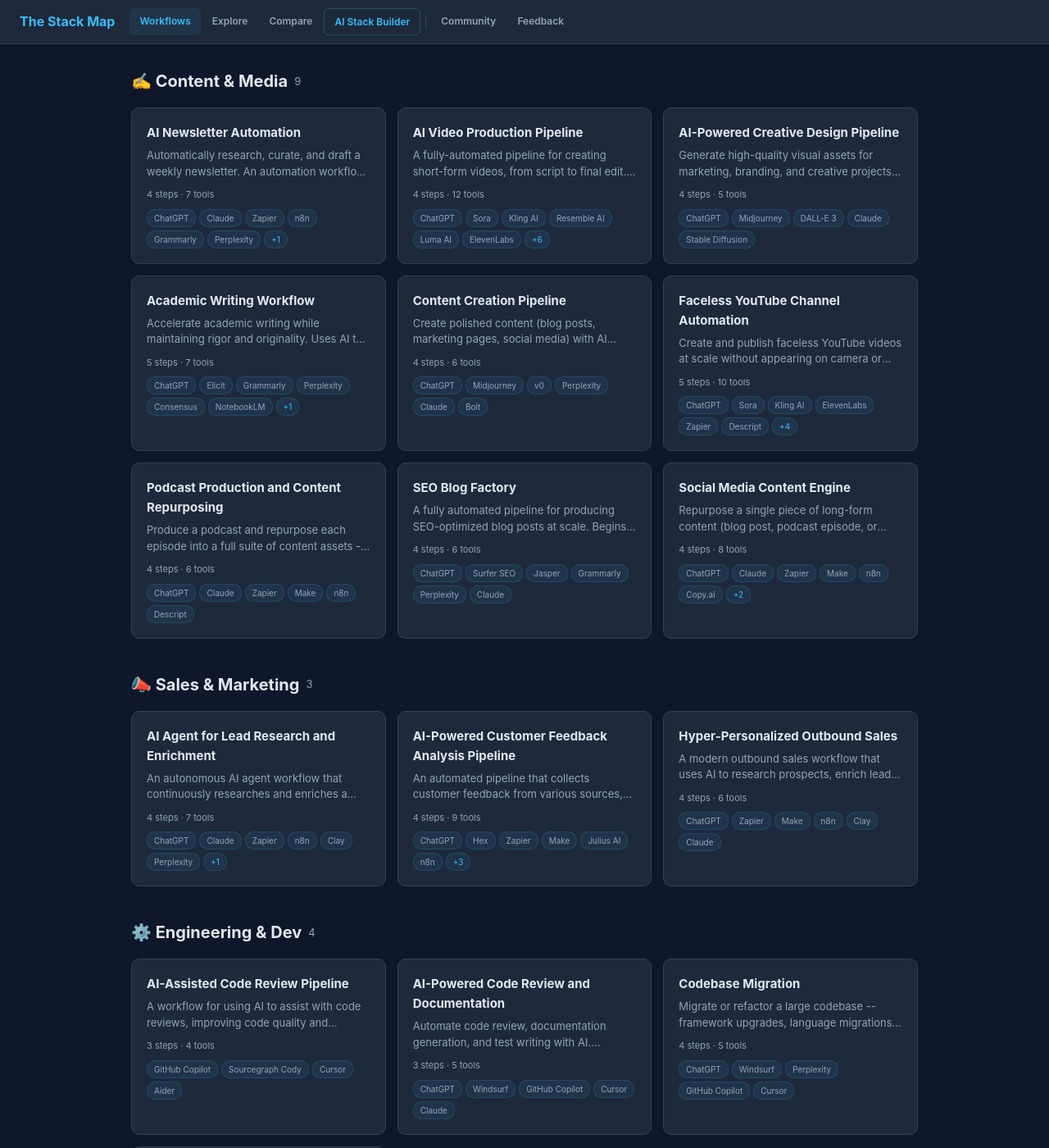
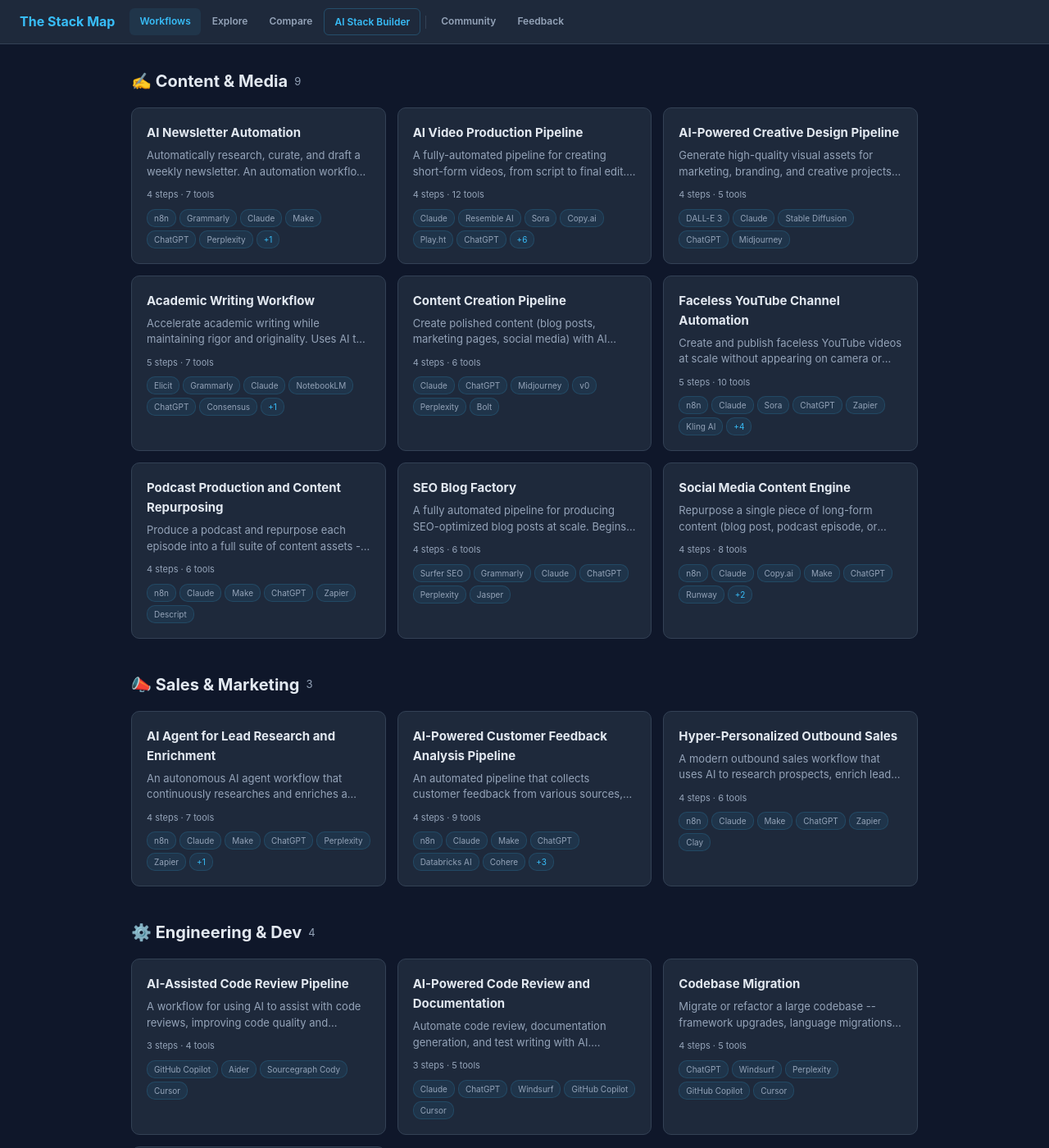
Before and after one commit to typride/typride.github.io, a Jekyll site: the page ai-tools/index.html, which Jekyll copies as it is, in a window 1280 px wide and 1400 px high, scrolled down 576 px. Shown: the whole window at 82% size. Built offline with Jekyll 4.4.1, drawn with Linux system fonts in a browser that asks for light colours; a script that is not in the unit is left out; some of the changed text lies outside the part shown.

Commit message:
Update AI tools visualization

```diff
--- a/ai-tools/index.html
+++ b/ai-tools/index.html
@@ -199,72 +199,72 @@ a:hover { text-decoration: underline; }
   <div class="wf-card-name">AI Newsletter Automation</div>
   <div class="wf-card-desc">Automatically research, curate, and draft a weekly newsletter. An automation workflow monitors RSS feeds, Reddit, and news sources for relevant content, then us</div>
   <div class="wf-card-meta">4 steps &middot; 7 tools</div>
-  <div class="wf-card-tools"><span class="wf-tool-chip">ChatGPT</span><span class="wf-tool-chip">Claude</span><span class="wf-tool-chip">Zapier</span><span class="wf-tool-chip">n8n</span><span class="wf-tool-chip">Grammarly</span><span class="wf-tool-chip">Perplexity</span><span class="wf-tool-chip wf-more">+1</span></div>
+  <div class="wf-card-tools"><span class="wf-tool-chip">n8n</span><span class="wf-tool-chip">Grammarly</span><span class="wf-tool-chip">Claude</span><span class="wf-tool-chip">Make</span><span class="wf-tool-chip">ChatGPT</span><span class="wf-tool-chip">Perplexity</span><span class="wf-tool-chip wf-more">+1</span></div>
 </a><a href="/explore/?workflow=ai-video-production-pipeline" class="wf-card">
   <div class="wf-card-name">AI Video Production Pipeline</div>
   <div class="wf-card-desc">A fully-automated pipeline for creating short-form videos, from script to final edit. This workflow is ideal for producing content for platforms like TikTok, Yo</div>
   <div class="wf-card-meta">4 steps &middot; 12 tools</div>
-  <div class="wf-card-tools"><span class="wf-tool-chip">ChatGPT</span><span class="wf-tool-chip">Sora</span><span class="wf-tool-chip">Kling AI</span><span class="wf-tool-chip">Resemble AI</span><span class="wf-tool-chip">Luma AI</span><span class="wf-tool-chip">ElevenLabs</span><span class="wf-tool-chip wf-more">+6</span></div>
+  <div class="wf-card-tools"><span class="wf-tool-chip">Claude</span><span class="wf-tool-chip">Resemble AI</span><span class="wf-tool-chip">Sora</span><span class="wf-tool-chip">Copy.ai</span><span class="wf-tool-chip">Play.ht</span><span class="wf-tool-chip">ChatGPT</span><span class="wf-tool-chip wf-more">+6</span></div>
 </a><a href="/explore/?workflow=ai-creative-design-pipeline" class="wf-card">
   <div class="wf-card-name">AI-Powered Creative Design Pipeline</div>
   <div class="wf-card-desc">Generate high-quality visual assets for marketing, branding, and creative projects using AI image generation tools. Combines multiple generators for different s</div>
   <div class="wf-card-meta">4 steps &middot; 5 tools</div>
-  <div class="wf-card-tools"><span class="wf-tool-chip">ChatGPT</span><span class="wf-tool-chip">Midjourney</span><span class="wf-tool-chip">DALL-E 3</span><span class="wf-tool-chip">Claude</span><span class="wf-tool-chip">Stable Diffusion</span></div>
+  <div class="wf-card-tools"><span class="wf-tool-chip">DALL-E 3</span><span class="wf-tool-chip">Claude</span><span class="wf-tool-chip">Stable Diffusion</span><span class="wf-tool-chip">ChatGPT</span><span class="wf-tool-chip">Midjourney</span></div>
 </a><a href="/explore/?workflow=academic-writing-workflow" class="wf-card">
   <div class="wf-card-name">Academic Writing Workflow</div>
   <div class="wf-card-desc">Accelerate academic writing while maintaining rigor and originality. Uses AI to assist with literature review, evidence synthesis, outlining, and drafting, whil</div>
   <div class="wf-card-meta">5 steps &middot; 7 tools</div>
-  <div class="wf-card-tools"><span class="wf-tool-chip">ChatGPT</span><span class="wf-tool-chip">Elicit</span><span class="wf-tool-chip">Grammarly</span><span class="wf-tool-chip">Perplexity</span><span class="wf-tool-chip">Consensus</span><span class="wf-tool-chip">NotebookLM</span><span class="wf-tool-chip wf-more">+1</span></div>
+  <div class="wf-card-tools"><span class="wf-tool-chip">Elicit</span><span class="wf-tool-chip">Grammarly</span><span class="wf-tool-chip">Claude</span><span class="wf-tool-chip">NotebookLM</span><span class="wf-tool-chip">ChatGPT</span><span class="wf-tool-chip">Consensus</span><span class="wf-tool-chip wf-more">+1</span></div>
 </a><a href="/explore/?workflow=content-creation-pipeline" class="wf-card">
   <div class="wf-card-name">Content Creation Pipeline</div>
   <div class="wf-card-desc">Create polished content (blog posts, marketing pages, social media) with AI handling research, writing, imagery, and iteration.</div>
   <div class="wf-card-meta">4 steps &middot; 6 tools</div>
-  <div class="wf-card-tools"><span class="wf-tool-chip">ChatGPT</span><span class="wf-tool-chip">Midjourney</span><span class="wf-tool-chip">v0</span><span class="wf-tool-chip">Perplexity</span><span class="wf-tool-chip">Claude</span><span class="wf-tool-chip">Bolt</span></div>
+  <div class="wf-card-tools"><span class="wf-tool-chip">Claude</span><span class="wf-tool-chip">ChatGPT</span><span class="wf-tool-chip">Midjourney</span><span class="wf-tool-chip">v0</span><span class="wf-tool-chip">Perplexity</span><span class="wf-tool-chip">Bolt</span></div>
 </a><a href="/explore/?workflow=faceless-youtube-automation" class="wf-card">
   <div class="wf-card-name">Faceless YouTube Channel Automation</div>
   <div class="wf-card-desc">Create and publish faceless YouTube videos at scale without appearing on camera or recording a voiceover. Uses AI for scripting, voice generation, visual conten</div>
   <div class="wf-card-meta">5 steps &middot; 10 tools</div>
-  <div class="wf-card-tools"><span class="wf-tool-chip">ChatGPT</span><span class="wf-tool-chip">Sora</span><span class="wf-tool-chip">Kling AI</span><span class="wf-tool-chip">ElevenLabs</span><span class="wf-tool-chip">Zapier</span><span class="wf-tool-chip">Descript</span><span class="wf-tool-chip wf-more">+4</span></div>
+  <div class="wf-card-tools"><span class="wf-tool-chip">n8n</span><span class="wf-tool-chip">Claude</span><span class="wf-tool-chip">Sora</span><span class="wf-tool-chip">ChatGPT</span><span class="wf-tool-chip">Zapier</span><span class="wf-tool-chip">Kling AI</span><span class="wf-tool-chip wf-more">+4</span></div>
 </a><a href="/explore/?workflow=podcast-production-repurposing" class="wf-card">
   <div class="wf-card-name">Podcast Production and Content Repurposing</div>
   <div class="wf-card-desc">Produce a podcast and repurpose each episode into a full suite of content assets -- blog posts, social media clips, newsletters, and audiograms. Maximizes the R</div>
   <div class="wf-card-meta">4 steps &middot; 6 tools</div>
-  <div class="wf-card-tools"><span class="wf-tool-chip">ChatGPT</span><span class="wf-tool-chip">Claude</span><span class="wf-tool-chip">Zapier</span><span class="wf-tool-chip">Make</span><span class="wf-tool-chip">n8n</span><span class="wf-tool-chip">Descript</span></div>
+  <div class="wf-card-tools"><span class="wf-tool-chip">n8n</span><span class="wf-tool-chip">Claude</span><span class="wf-tool-chip">Make</span><span class="wf-tool-chip">ChatGPT</span><span class="wf-tool-chip">Zapier</span><span class="wf-tool-chip">Descript</span></div>
 </a><a href="/explore/?workflow=seo-blog-factory" class="wf-card">
   <div class="wf-card-name">SEO Blog Factory</div>
   <div class="wf-card-desc">A fully automated pipeline for producing SEO-optimized blog posts at scale. Begins with keyword research and SERP analysis, proceeds through AI-assisted draftin</div>
   <div class="wf-card-meta">4 steps &middot; 6 tools</div>
-  <div class="wf-card-tools"><span class="wf-tool-chip">ChatGPT</span><span class="wf-tool-chip">Surfer SEO</span><span class="wf-tool-chip">Jasper</span><span class="wf-tool-chip">Grammarly</span><span class="wf-tool-chip">Perplexity</span><span class="wf-tool-chip">Claude</span></div>
+  <div class="wf-card-tools"><span class="wf-tool-chip">Surfer SEO</span><span class="wf-tool-chip">Grammarly</span><span class="wf-tool-chip">Claude</span><span class="wf-tool-chip">ChatGPT</span><span class="wf-tool-chip">Perplexity</span><span class="wf-tool-chip">Jasper</span></div>
 </a><a href="/explore/?workflow=social-media-content-engine" class="wf-card">
   <div class="wf-card-name">Social Media Content Engine</div>
   <div class="wf-card-desc">Repurpose a single piece of long-form content (blog post, podcast episode, or video) into a full week of social media content across multiple platforms. This ap</div>
   <div class="wf-card-meta">4 steps &middot; 8 tools</div>
-  <div class="wf-card-tools"><span class="wf-tool-chip">ChatGPT</span><span class="wf-tool-chip">Claude</span><span class="wf-tool-chip">Zapier</span><span class="wf-tool-chip">Make</span><span class="wf-tool-chip">n8n</span><span class="wf-tool-chip">Copy.ai</span><span class="wf-tool-chip wf-more">+2</span></div>
+  <div class="wf-card-tools"><span class="wf-tool-chip">n8n</span><span class="wf-tool-chip">Claude</span><span class="wf-tool-chip">Copy.ai</span><span class="wf-tool-chip">Make</span><span class="wf-tool-chip">ChatGPT</span><span class="wf-tool-chip">Runway</span><span class="wf-tool-chip wf-more">+2</span></div>
 </a></div></div><div class="wf-cat-section"><h2 class="wf-cat-heading">&#128227; Sales &amp; Marketing <span class="wf-cat-count">3</span></h2><div class="wf-card-grid"><a href="/explore/?workflow=ai-lead-research-enrichment" class="wf-card">
   <div class="wf-card-name">AI Agent for Lead Research and Enrichment</div>
   <div class="wf-card-desc">An autonomous AI agent workflow that continuously researches and enriches a pipeline of leads, providing sales teams with up-to-date, actionable intelligence on</div>
   <div class="wf-card-meta">4 steps &middot; 7 tools</div>
-  <div class="wf-card-tools"><span class="wf-tool-chip">ChatGPT</span><span class="wf-tool-chip">Claude</span><span class="wf-tool-chip">Zapier</span><span class="wf-tool-chip">n8n</span><span class="wf-tool-chip">Clay</span><span class="wf-tool-chip">Perplexity</span><span class="wf-tool-chip wf-more">+1</span></div>
+  <div class="wf-card-tools"><span class="wf-tool-chip">n8n</span><span class="wf-tool-chip">Claude</span><span class="wf-tool-chip">Make</span><span class="wf-tool-chip">ChatGPT</span><span class="wf-tool-chip">Perplexity</span><span class="wf-tool-chip">Zapier</span><span class="wf-tool-chip wf-more">+1</span></div>
 </a><a href="/explore/?workflow=ai-customer-feedback-analysis-pipeline" class="wf-card">
   <div class="wf-card-name">AI-Powered Customer Feedback Analysis Pipeline</div>
   <div class="wf-card-desc">An automated pipeline that collects customer feedback from various sources, analyzes it for sentiment and key themes, and routes insights to the appropriate tea</div>
   <div class="wf-card-meta">4 steps &middot; 9 tools</div>
-  <div class="wf-card-tools"><span class="wf-tool-chip">ChatGPT</span><span class="wf-tool-chip">Hex</span><span class="wf-tool-chip">Zapier</span><span class="wf-tool-chip">Make</span><span class="wf-tool-chip">Julius AI</span><span class="wf-tool-chip">n8n</span><span class="wf-tool-chip wf-more">+3</span></div>
+  <div class="wf-card-tools"><span class="wf-tool-chip">n8n</span><span class="wf-tool-chip">Claude</span><span class="wf-tool-chip">Make</span><span class="wf-tool-chip">ChatGPT</span><span class="wf-tool-chip">Databricks AI</span><span class="wf-tool-chip">Cohere</span><span class="wf-tool-chip wf-more">+3</span></div>
 </a><a href="/explore/?workflow=hyper-personalized-outbound-sales" class="wf-card">
   <div class="wf-card-name">Hyper-Personalized Outbound Sales</div>
   <div class="wf-card-desc">A modern outbound sales workflow that uses AI to research prospects, enrich lead data, and generate hyper-personalized outreach messages at scale. This approach</div>
   <div class="wf-card-meta">4 steps &middot; 6 tools</div>
-  <div class="wf-card-tools"><span class="wf-tool-chip">ChatGPT</span><span class="wf-tool-chip">Zapier</span><span class="wf-tool-chip">Make</span><span class="wf-tool-chip">n8n</span><span class="wf-tool-chip">Clay</span><span class="wf-tool-chip">Claude</span></div>
+  <div class="wf-card-tools"><span class="wf-tool-chip">n8n</span><span class="wf-tool-chip">Claude</span><span class="wf-tool-chip">Make</span><span class="wf-tool-chip">ChatGPT</span><span class="wf-tool-chip">Zapier</span><span class="wf-tool-chip">Clay</span></div>
 </a></div></div><div class="wf-cat-section"><h2 class="wf-cat-heading">&#9881;&#65039; Engineering &amp; Dev <span class="wf-cat-count">4</span></h2><div class="wf-card-grid"><a href="/explore/?workflow=ai-assisted-code-review-pipeline" class="wf-card">
   <div class="wf-card-name">AI-Assisted Code Review Pipeline</div>
   <div class="wf-card-desc">A workflow for using AI to assist with code reviews, improving code quality and developer productivity. It automates the process of finding bugs, suggesting imp</div>
   <div class="wf-card-meta">3 steps &middot; 4 tools</div>
-  <div class="wf-card-tools"><span class="wf-tool-chip">GitHub Copilot</span><span class="wf-tool-chip">Sourcegraph Cody</span><span class="wf-tool-chip">Cursor</span><span class="wf-tool-chip">Aider</span></div>
+  <div class="wf-card-tools"><span class="wf-tool-chip">GitHub Copilot</span><span class="wf-tool-chip">Aider</span><span class="wf-tool-chip">Sourcegraph Cody</span><span class="wf-tool-chip">Cursor</span></div>
 </a><a href="/explore/?workflow=ai-code-review-documentation" class="wf-card">
   <div class="wf-card-name">AI-Powered Code Review and Documentation</div>
   <div class="wf-card-desc">Automate code review, documentation generation, and test writing with AI. Particularly valuable for teams maintaining code quality at scale without the overhead</div>
   <div class="wf-card-meta">3 steps &middot; 5 tools</div>
-  <div class="wf-card-tools"><span class="wf-tool-chip">ChatGPT</span><span class="wf-tool-chip">Windsurf</span><span class="wf-tool-chip">GitHub Copilot</span><span class="wf-tool-chip">Cursor</span><span class="wf-tool-chip">Claude</span></div>
+  <div class="wf-card-tools"><span class="wf-tool-chip">Claude</span><span class="wf-tool-chip">ChatGPT</span><span class="wf-tool-chip">Windsurf</span><span class="wf-tool-chip">GitHub Copilot</span><span class="wf-tool-chip">Cursor</span></div>
 </a><a href="/explore/?workflow=codebase-migration" class="wf-card">
   <div class="wf-card-name">Codebase Migration</div>
   <div class="wf-card-desc">Migrate or refactor a large codebase -- framework upgrades, language migrations, API changes. Use AI to plan the migration, execute bulk changes, and verify cor</div>
@@ -274,32 +274,32 @@ a:hover { text-decoration: underline; }
   <div class="wf-card-name">Vibe Coding — Full-Stack App Development</div>
   <div class="wf-card-desc">Rapidly build full-stack web applications by describing requirements in natural language and iterating with AI. This &quot;vibe coding&quot; approach lets developers and </div>
   <div class="wf-card-meta">4 steps &middot; 9 tools</div>
-  <div class="wf-card-tools"><span class="wf-tool-chip">ChatGPT</span><span class="wf-tool-chip">Lovable</span><span class="wf-tool-chip">Windsurf</span><span class="wf-tool-chip">v0</span><span class="wf-tool-chip">Gemini</span><span class="wf-tool-chip">GitHub Copilot</span><span class="wf-tool-chip wf-more">+3</span></div>
+  <div class="wf-card-tools"><span class="wf-tool-chip">Lovable</span><span class="wf-tool-chip">Claude</span><span class="wf-tool-chip">ChatGPT</span><span class="wf-tool-chip">Windsurf</span><span class="wf-tool-chip">v0</span><span class="wf-tool-chip">Gemini</span><span class="wf-tool-chip wf-more">+3</span></div>
 </a></div></div><div class="wf-cat-section"><h2 class="wf-cat-heading">&#128269; Research &amp; Analysis <span class="wf-cat-count">4</span></h2><div class="wf-card-grid"><a href="/explore/?workflow=ai-business-intelligence" class="wf-card">
   <div class="wf-card-name">AI-Powered Business Intelligence and Reporting</div>
   <div class="wf-card-desc">Automate the collection, analysis, and reporting of business data. Connects data sources to AI tools to generate automated weekly and monthly reports, reducing </div>
   <div class="wf-card-meta">4 steps &middot; 6 tools</div>
-  <div class="wf-card-tools"><span class="wf-tool-chip">ChatGPT</span><span class="wf-tool-chip">Claude</span><span class="wf-tool-chip">Zapier</span><span class="wf-tool-chip">n8n</span><span class="wf-tool-chip">Gemini</span><span class="wf-tool-chip">Make</span></div>
+  <div class="wf-card-tools"><span class="wf-tool-chip">n8n</span><span class="wf-tool-chip">Claude</span><span class="wf-tool-chip">Make</span><span class="wf-tool-chip">ChatGPT</span><span class="wf-tool-chip">Zapier</span><span class="wf-tool-chip">Gemini</span></div>
 </a><a href="/explore/?workflow=ai-competitive-intelligence-workflow" class="wf-card">
   <div class="wf-card-name">AI-Powered Competitive Intelligence Workflow</div>
   <div class="wf-card-desc">A systematic workflow for continuously monitoring and analyzing competitors using AI agents and data analysis tools. This process automates the collection of co</div>
   <div class="wf-card-meta">4 steps &middot; 11 tools</div>
-  <div class="wf-card-tools"><span class="wf-tool-chip">ChatGPT</span><span class="wf-tool-chip">Hex</span><span class="wf-tool-chip">MetaGPT</span><span class="wf-tool-chip">Tavily</span><span class="wf-tool-chip">Julius AI</span><span class="wf-tool-chip">CrewAI</span><span class="wf-tool-chip wf-more">+5</span></div>
+  <div class="wf-card-tools"><span class="wf-tool-chip">Brandwatch</span><span class="wf-tool-chip">Claude</span><span class="wf-tool-chip">Autogen</span><span class="wf-tool-chip">CrewAI</span><span class="wf-tool-chip">Tavily</span><span class="wf-tool-chip">ChatGPT</span><span class="wf-tool-chip wf-more">+5</span></div>
 </a><a href="/explore/?workflow=deep-research-knowledge-synthesis" class="wf-card">
   <div class="wf-card-name">Deep Research and Knowledge Synthesis</div>
   <div class="wf-card-desc">Conduct comprehensive research on any topic by combining AI search, academic databases, document analysis, and report generation. Used by analysts, researchers,</div>
   <div class="wf-card-meta">4 steps &middot; 7 tools</div>
-  <div class="wf-card-tools"><span class="wf-tool-chip">ChatGPT</span><span class="wf-tool-chip">Elicit</span><span class="wf-tool-chip">Gemini</span><span class="wf-tool-chip">Perplexity</span><span class="wf-tool-chip">Consensus</span><span class="wf-tool-chip">NotebookLM</span><span class="wf-tool-chip wf-more">+1</span></div>
+  <div class="wf-card-tools"><span class="wf-tool-chip">Elicit</span><span class="wf-tool-chip">Claude</span><span class="wf-tool-chip">NotebookLM</span><span class="wf-tool-chip">ChatGPT</span><span class="wf-tool-chip">Consensus</span><span class="wf-tool-chip">Perplexity</span><span class="wf-tool-chip wf-more">+1</span></div>
 </a><a href="/explore/?workflow=research-to-report" class="wf-card">
   <div class="wf-card-name">Research to Report</div>
   <div class="wf-card-desc">Turn a vague question into a well-sourced, polished report. Start with AI search to gather sources, use a chatbot to synthesize and analyze, then use a writing </div>
   <div class="wf-card-meta">4 steps &middot; 4 tools</div>
-  <div class="wf-card-tools"><span class="wf-tool-chip">ChatGPT</span><span class="wf-tool-chip">NotebookLM</span><span class="wf-tool-chip">Claude</span><span class="wf-tool-chip">Perplexity</span></div>
+  <div class="wf-card-tools"><span class="wf-tool-chip">NotebookLM</span><span class="wf-tool-chip">ChatGPT</span><span class="wf-tool-chip">Perplexity</span><span class="wf-tool-chip">Claude</span></div>
 </a></div></div><div class="wf-cat-section"><h2 class="wf-cat-heading">&#128230; Operations &amp; Support <span class="wf-cat-count">3</span></h2><div class="wf-card-grid"><a href="/explore/?workflow=ai-first-customer-support" class="wf-card">
   <div class="wf-card-name">AI-First Customer Support</div>
   <div class="wf-card-desc">A tiered customer support workflow where an AI agent handles the majority of routine inquiries autonomously, escalating only complex or sensitive issues to huma</div>
   <div class="wf-card-meta">3 steps &middot; 5 tools</div>
-  <div class="wf-card-tools"><span class="wf-tool-chip">ChatGPT</span><span class="wf-tool-chip">Zapier</span><span class="wf-tool-chip">Make</span><span class="wf-tool-chip">n8n</span><span class="wf-tool-chip">Claude</span></div>
+  <div class="wf-card-tools"><span class="wf-tool-chip">n8n</span><span class="wf-tool-chip">Claude</span><span class="wf-tool-chip">Make</span><span class="wf-tool-chip">ChatGPT</span><span class="wf-tool-chip">Zapier</span></div>
 </a><a href="/explore/?workflow=ai-contract-review-workflow" class="wf-card">
   <div class="wf-card-name">AI-Powered Contract Review Workflow</div>
   <div class="wf-card-desc">An efficient workflow for legal teams to analyze, review, and manage contracts using specialized AI tools. This process accelerates due to diligence, identifies</div>
@@ -309,17 +309,17 @@ a:hover { text-decoration: underline; }
   <div class="wf-card-name">AI-Powered Meeting Workflow</div>
   <div class="wf-card-desc">A complete, automated workflow for preparing, running, and following up on meetings using AI. This process automates transcription, summarization, and action it</div>
   <div class="wf-card-meta">4 steps &middot; 12 tools</div>
-  <div class="wf-card-tools"><span class="wf-tool-chip">ChatGPT</span><span class="wf-tool-chip">Otter.ai</span><span class="wf-tool-chip">Grain</span><span class="wf-tool-chip">Zapier</span><span class="wf-tool-chip">Make</span><span class="wf-tool-chip">n8n</span><span class="wf-tool-chip wf-more">+6</span></div>
+  <div class="wf-card-tools"><span class="wf-tool-chip">n8n</span><span class="wf-tool-chip">Claude</span><span class="wf-tool-chip">Fireflies.ai</span><span class="wf-tool-chip">Make</span><span class="wf-tool-chip">ChatGPT</span><span class="wf-tool-chip">Grain</span><span class="wf-tool-chip wf-more">+6</span></div>
 </a></div></div><div class="wf-cat-section"><h2 class="wf-cat-heading"> Other <span class="wf-cat-count">2</span></h2><div class="wf-card-grid"><a href="/explore/?workflow=idea-to-deployed-app" class="wf-card">
   <div class="wf-card-name">Idea to Deployed App</div>
   <div class="wf-card-desc">Go from a product idea to a deployed web application. Use AI tools at each stage: design the UI, generate the code, iterate in an AI-native editor, and ship.</div>
   <div class="wf-card-meta">5 steps &middot; 7 tools</div>
-  <div class="wf-card-tools"><span class="wf-tool-chip">ChatGPT</span><span class="wf-tool-chip">Windsurf</span><span class="wf-tool-chip">v0</span><span class="wf-tool-chip">GitHub Copilot</span><span class="wf-tool-chip">Cursor</span><span class="wf-tool-chip">Claude</span><span class="wf-tool-chip wf-more">+1</span></div>
+  <div class="wf-card-tools"><span class="wf-tool-chip">Claude</span><span class="wf-tool-chip">ChatGPT</span><span class="wf-tool-chip">Windsurf</span><span class="wf-tool-chip">v0</span><span class="wf-tool-chip">GitHub Copilot</span><span class="wf-tool-chip">Cursor</span><span class="wf-tool-chip wf-more">+1</span></div>
 </a><a href="/explore/?workflow=product-launch-campaign" class="wf-card">
   <div class="wf-card-name">Product Launch Campaign</div>
   <div class="wf-card-desc">An end-to-end workflow for planning and executing a product launch campaign using AI. It covers everything from market research and content creation to social m</div>
   <div class="wf-card-meta">5 steps &middot; 11 tools</div>
-  <div class="wf-card-tools"><span class="wf-tool-chip">ChatGPT</span><span class="wf-tool-chip">Midjourney</span><span class="wf-tool-chip">Synthesia</span><span class="wf-tool-chip">Copy.ai</span><span class="wf-tool-chip">Jasper</span><span class="wf-tool-chip">Brandwatch</span><span class="wf-tool-chip wf-more">+5</span></div>
+  <div class="wf-card-tools"><span class="wf-tool-chip">Brandwatch</span><span class="wf-tool-chip">Claude</span><span class="wf-tool-chip">Copy.ai</span><span class="wf-tool-chip">Stable Diffusion</span><span class="wf-tool-chip">ChatGPT</span><span class="wf-tool-chip">Midjourney</span><span class="wf-tool-chip wf-more">+5</span></div>
 </a></div></div>
 
 <h3 class="section-heading">Popular Comparisons</h3>
```
Also changed, not shown: ai-tools/explore/index.html (+1 -1 lines), ai-tools/quiz/index.html (+1 -1 lines), ai-tools/data.json.
